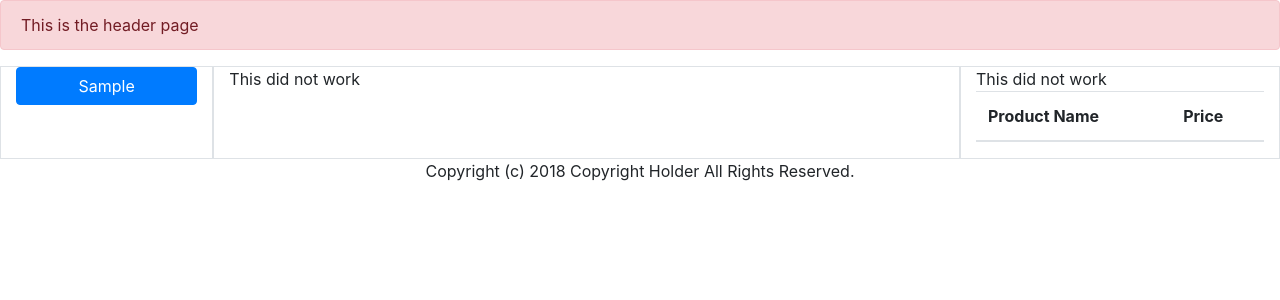
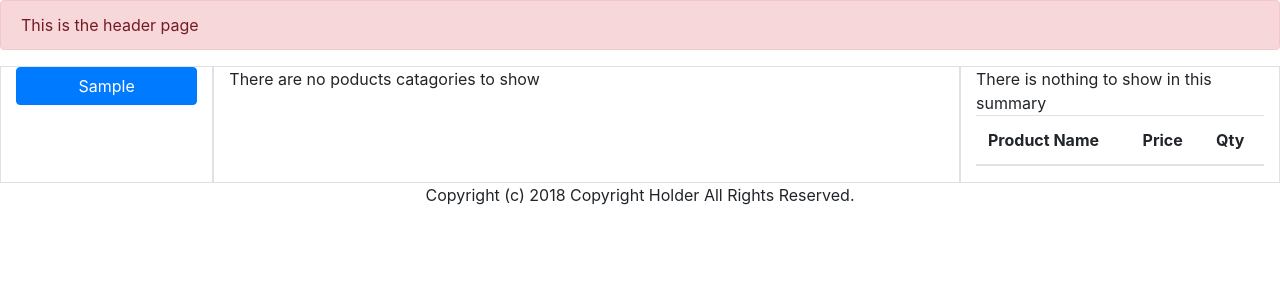
Before and after one commit to Adamhumbug/POS, a PHP site: page /home.php?product_catagory=1 in a window 1280 px wide. Shown: the top 300 px of the page. Run offline with PHP 8.4, Linux system fonts and the light colour scheme; tables that the repository leaves empty or names only in its code hold one stand-in row (values such as "Sample post"); lists and menus that the app fills with data are empty.

Commit message:
Order Summary now looking at current_sale table - needs $trans_id variable setting from button click

```diff
--- a/_maincontent.php
+++ b/_maincontent.php
@@ -11,7 +11,7 @@ if($result = mysqli_query($conn, $sql)){
     }
     mysqli_free_result($result);
   }else{
-    echo "This did not work";
+    echo "There are no poducts catagories to show";
   }
 
 }
--- a/home.php
+++ b/home.php
@@ -17,6 +17,7 @@
               <tr>
                 <th>Product Name</th>
                 <th>Price</th>
+                <th>Qty</th>
               </tr>
             </thead>
             <tbody>
--- a/order_summary.php
+++ b/order_summary.php
@@ -1,18 +1,21 @@
 <?php
 
+$trans_id = '100';
 
-$product_cat = urldecode($_GET['product_catagory']);
-
-$sql = "SELECT * FROM products WHERE product_catagory = '$product_cat'";
+$sql = "SELECT current_sale.sale_id, products.product_name, products.product_price
+FROM current_sale
+INNER JOIN products
+ON current_sale.product_id=products.product_id
+where sale_id ='$trans_id'";
 
 if($result = mysqli_query($conn, $sql)){
   if(mysqli_num_rows($result) > 0){
     while($row = mysqli_fetch_array($result)){
-      echo "<tr><td>". $row['product_name'] ."</td><td>". $row['product_price'] . "</td></tr>";
+      echo "<tr><td>" . $row['product_name'] ."</td><td>". $row['product_price'] . "</td><td>" . $row['quantity'] . "</td></tr>";
     }
     mysqli_free_result($result);
   }else{
-    echo "This did not work";
+    echo "There is nothing to show in this summary";
   }
 
 }
```
